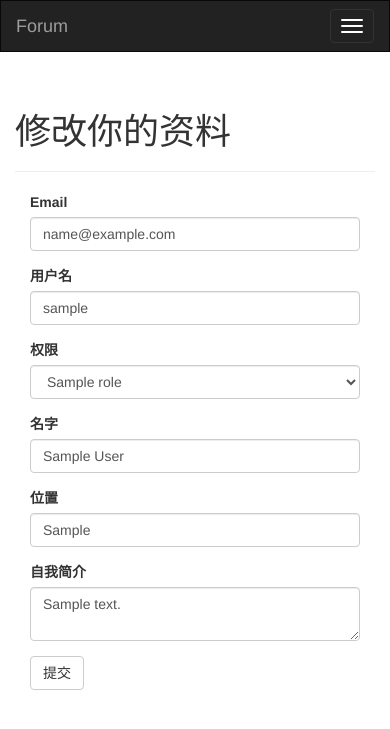
After one commit to fewtime/forum, a Flask app: page /manage/user/edit/1 in a window 390 px wide. The commit adds this page. Shown: the top 729 px of the page. Run offline with Flask 2, Linux system fonts and the light colour scheme; a user stored in the database is signed in; tables that the repository leaves empty hold one stand-in row (values such as "Sample post"); parts of the project's set-up code (start-up, migrations or seed data) failed here and were passed over; some libraries are stand-ins or nearby versions.

Commit message:
[Added] User(Manage)

```diff
--- a/app/auth/views.py
+++ b/app/auth/views.py
@@ -29,10 +29,11 @@ def login():
     form = LoginForm()
     if form.validate_on_submit():
         user = User.query.filter_by(email=form.email.data).first()
-        if user is not None and user.verify_password(form.password.data):
+        if user is not None and user.verify_password(form.password.data) \
+           and not user.disabled:
             login_user(user, form.remember_me.data)
             return redirect(request.args.get('next') or url_for('main.index'))
-        flash(u'错误用户名或密码')
+        flash(u'错误用户名或密码或用户已被禁用')
     return render_template('auth/login.html', form=form)
 
 
--- a/app/manage/forms.py
+++ b/app/manage/forms.py
@@ -1,7 +1,8 @@
 from flask_wtf import FlaskForm
 from wtforms import TextAreaField, SelectField, \
-    SubmitField
-from wtforms.validators import Required
+    SubmitField, StringField
+from wtforms.validators import Required, Length, Email, \
+        Regexp
 from ..models import Role, User, Node
 from flask_pagedown.fields import PageDownField
 
@@ -22,3 +23,32 @@ class NodeForm(FlaskForm):
     name = TextAreaField(u'节点名称', validators=[Required()])
     intro = TextAreaField(u'简介', validators=[Required()])
     submit = SubmitField(u'提交')
+
+
+class EditProfileAdminForm(FlaskForm):
+    email = StringField('Email', validators=[
+        Required(), Length(1, 64), Email()])
+    username = StringField(u'用户名', validators=[
+        Required(), Length(1, 64), Regexp('^[A-Za-z][A-Za-z0-9_.]*$', 0,
+                                          u'用户名只能有字母，数字，下划线和点')])
+    role = SelectField(u'权限', coerce=int)
+    name = StringField(u'名字', validators=[Length(0, 64)])
+    location = StringField(u'位置', validators=[Length(0, 64)])
+    about_me = TextAreaField(u'自我简介')
+    submit = SubmitField(u'提交')
+
+    def __init__(self, user, *args, **kwargs):
+        super(EditProfileAdminForm, self).__init__(*args, **kwargs)
+        self.role.choices = [(role.id, role.name)
+                             for role in Role.query.order_by(Role.name).all()]
+        self.user = user
+
+    def validate_email(self, field):
+        if field.data != self.user.email and \
+           User.query.filter_by(email=field.data).first():
+            raise ValidationError(u'Email已经注册')
+
+    def validate_username(self, field):
+        if field.data != self.user.username and \
+           User.query.filter_by(username=field.data).first():
+            raise ValidationError(u'用户名已经注册')
--- a/app/manage/views.py
+++ b/app/manage/views.py
@@ -2,9 +2,9 @@ from flask import render_template, redirect, abort, flash, url_for, \
     request, current_app, make_response
 from flask_login import login_required, current_user
 from . import manage
-from .forms import PostForm, NodeForm
+from .forms import PostForm, NodeForm, EditProfileAdminForm
 from .. import db
-from ..models import Permission, User, Post, Node, Comment
+from ..models import Permission, User, Post, Node, Comment, Role
 from ..decorators import admin_required, permission_required
 
 
@@ -139,6 +139,22 @@ def all_node():
                            catagory="node", is_all=True)
 
 
+@manage.route('/node/create-new-node', methods=['GET', 'POST'])
+@login_required
+@admin_required
+def new_node():
+    if not current_user.can(Permission.ADMINISTER):
+        abort(403)
+    form = NodeForm()
+    if form.validate_on_submit():
+        node = Node(name=form.name.data,
+                    intro=form.intro.data,
+                    author_id=current_user.id)
+        db.session.add(node)
+        return redirect(url_for('manage.all_node'))
+    return render_template('manage/new_node.html', form=form)
+
+
 @manage.route('/node/edit/<int:id>', methods=['GET', 'POST'])
 @login_required
 @admin_required
@@ -183,3 +199,68 @@ def node_recovery(id):
     db.session.add(node)
     flash(u'你的节点已经恢复')
     return redirect(url_for('manage.all_node'))
+
+
+@manage.route('/user')
+@login_required
+@admin_required
+def all_user():
+    page = request.args.get('page', 1, type=int)
+    pagination = User.query.order_by(User.username).paginate(
+        page, per_page=current_app.config['FORUM_POSTS_PER_PAGE'],
+        error_out=False)
+    user = pagination.items
+    return render_template('manage/index.html', title=u"全部用户",
+                           items=user, pagination=pagination,
+                           catagory="user", is_all=True)
+
+
+@manage.route('/user/edit/<int:id>', methods=['GET', 'POST'])
+@login_required
+@admin_required
+def user_edit(id):
+    user = User.query.get_or_404(id)
+    form = EditProfileAdminForm(user=user)
+    if form.validate_on_submit():
+        user.email = form.email.data
+        user.username = form.username.data
+        user.role = Role.query.get(form.role.data)
+        user.name = form.name.data
+        user.location = form.location.data
+        user.about_me = form.about_me.data
+        db.session.add(user)
+        flash(u'资料已经更新')
+        return redirect(url_for('main.user', username=user.username))
+    form.email.data = user.email
+    form.username.data = user.username
+    form.role.data = user.role_id
+    form.name.data = user.name
+    form.location.data = user.location
+    form.about_me.data = user.about_me
+    return render_template('manage/edit_profile.html', form=form, user=user)
+
+
+@manage.route('/user/delete/<int:id>', methods=['GET', 'POST'])
+@login_required
+@admin_required
+def user_delete(id):
+    user = User.query.get_or_404(id)
+    if not current_user.can(Permission.ADMINISTER):
+        abort(403)
+    user.disabled = True
+    db.session.add(user)
+    flash(u'用户已经删除')
+    return redirect(url_for('manage.all_user'))
+
+
+@manage.route('/user/recovery/<int:id>', methods=['GET', 'POST'])
+@login_required
+@admin_required
+def user_recovery(id):
+    user = User.query.get_or_404(id)
+    if not current_user.can(Permission.ADMINISTER):
+        abort(403)
+    user.disabled = False
+    db.session.add(user)
+    flash(u'用户已经恢复')
+    return redirect(url_for('manage.all_user'))
--- a/app/models.py
+++ b/app/models.py
@@ -111,6 +111,7 @@ class User(UserMixin, db.Model):
                                 lazy='dynamic',
                                 cascade='all, delete-orphan')
     comments = db.relationship('Comment', backref='author', lazy='dynamic')
+    disabled = db.Column(db.Boolean, default=False)
 
     def __init__(self, **kwargs):
         super(User, self).__init__(**kwargs)
@@ -344,10 +345,14 @@ class Post(db.Model):
     def on_changed_body(target, value, oldvalue, initiator):
         allowed_tags = ['a', 'abbr', 'acronym', 'b', 'blockquote', 'code',
                         'em', 'i', 'li', 'ol', 'pre', 'strong', 'ul',
-                        'h1', 'h2', 'h3', 'p', 'img']
+                        'h1', 'h2', 'h3', 'p', 'img', 'video', 'div',
+                        'iframe', 'p', 'br', 'span', 'hr', 'src', 'class']
+        allowed_attrs = {'*': ['class'],
+                         'a': ['href', 'rel'],
+                         'img': ['src', 'alt']}
         target.body_html = bleach.linkify(bleach.clean(
             markdown(value, output_format='html'),
-            tags=allowed_tags, strip=True))
+            tags=allowed_tags, attributes=allowed_attrs, strip=False))
 
 
 db.event.listen(Post.body, 'set', Post.on_changed_body)
--- a/app/templates/_comments.html
+++ b/app/templates/_comments.html
@@ -10,12 +10,12 @@
             <div class="comment-date">{{ moment(comment.timestamp).fromNow() }}</div>
             <div class="comment-author"><a href="{{ url_for('main.user', username=comment.author.username) }}">{{ comment.author.username }}</a></div>
             <div class="comment-body">
-                {% if comment.disabled %}
+                {% if comment.disabled or comment.author.disabled %}
                 <p>
                     <i>评论已经被屏蔽</i>
                 </p>
                 {% endif %}
-                {% if moderate or not comment.disabled %}
+                {% if moderate or (not comment.disabled and not comment.author.disabled) %}
                 {% if comment.body_html %}
                 {{ comment.body_html | safe }}
                 {% else %}
--- a/app/templates/_posts.html
+++ b/app/templates/_posts.html
@@ -1,6 +1,6 @@
 <ul class="posts">
     {% for post in posts %}
-    {% if not post.disabled and not post.node.disabled %}
+    {% if not post.disabled and not post.node.disabled and not post.author.disabled %}
     <li class="post">
         <div class="post-thumbnail">
             <a href="{{ url_for('main.user', username=post.author.username) }}">
--- a/app/templates/base.html
+++ b/app/templates/base.html
@@ -51,6 +51,9 @@
                         {% if current_user.is_administrator() %}
                         <li><a href="{{ url_for('manage.all_node') }}">管理节点</a></li>
                         {% endif %}
+                        {% if current_user.is_administrator() %}
+                        <li><a href="{{ url_for('manage.all_user') }}">管理用户</a></li>
+                        {% endif %}
                     </ul>
                 </li>
                 {% if current_user.is_authenticated %}
--- /dev/null
+++ b/app/templates/manage/edit_profile.html
@@ -0,0 +1,13 @@
+{% extends "base.html" %}
+{% import "bootstrap/wtf.html" as wtf %}
+
+{% block title %}Flasky - 修改资料 {% endblock %}
+
+{% block page_content %}
+<div class="page-header">
+    <h1>修改你的资料</h1>
+</div>
+<div class="col-md-4">
+    {{ wtf.quick_form(form) }}
+</div>
+{% endblock %}
```
Also changed, not shown: app/main/forms.py (+0 -29 lines), app/main/views.py (+1 -27 lines), app/templates/manage/_list.html (+20 -0 lines), app/templates/manage/index.html (+7 -1 lines), app/templates/manage/new_node.html (added, +18 -0 lines), app/templates/user.html (+8 -2 lines), migrations/versions/3594533cc707_.py (added, +28 -0 lines), 1 other file.
